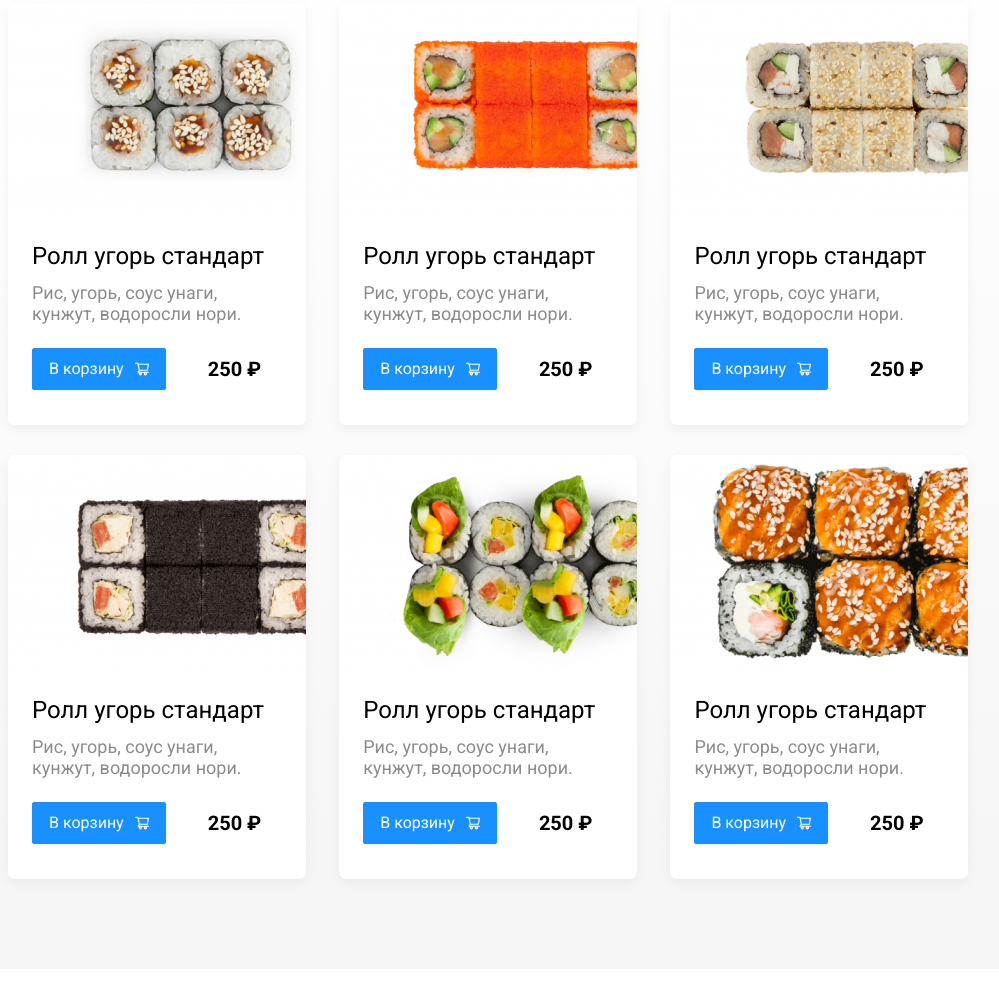
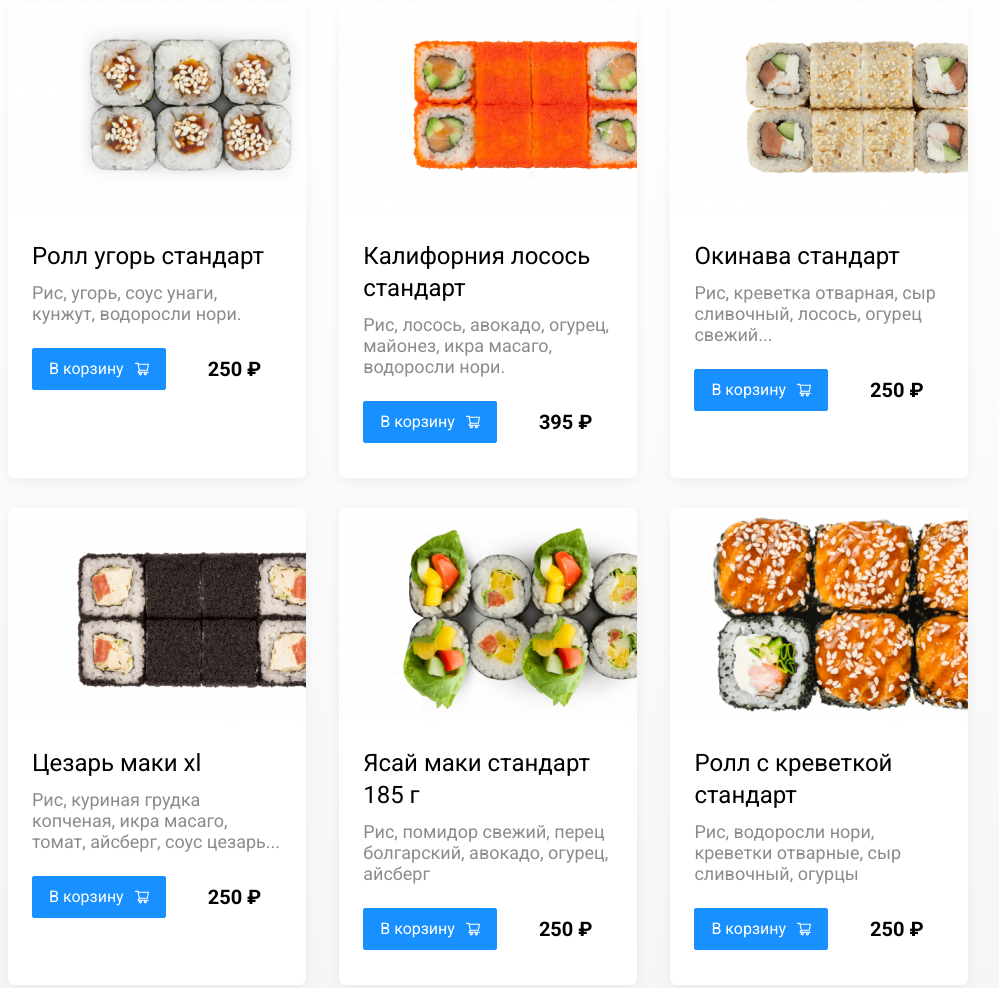
Before and after one commit to dymovcom/delivery-food, a plain HTML site: page restaurant.html in a window 1280 px wide. Shown: the part 215-1203 px from the top of the page, without its empty margins (152-1151 px from the left). Drawn offline with Linux system fonts and the light colour scheme.

Commit message:
Update restaurant.html

```diff
--- a/restaurant.html
+++ b/restaurant.html
@@ -64,18 +64,18 @@
                         <img src="img/product-2.png" alt="роллы" class="card-img">
                         <div class="card-text">
                             <div class="card-heading">
-                                <h3 class="card-title card-title-reg">Ролл угорь стандарт</h3>
+                                <h3 class="card-title card-title-reg">Калифорния лосось стандарт</h3>
                             </div>
                             <!-- /.card-heading -->
                             <div class="card-info">
-                                <div class="ingredients">Рис, угорь, соус унаги, кунжут, водоросли нори.</div>
+                                <div class="ingredients">Рис, лосось, авокадо, огурец, майонез, икра масаго, водоросли нори.</div>
                             </div>
                             <div class="card-buttons">
                                 <button class="button button-primary">
                                     <span class="button-card-text">В корзину</span>
                                     <img src="img/shopping-cart-white.svg" alt="корзина" calss="button-card-img">
                                 </button>
-                                <strong class="card-price-bold">250 ₽</strong>
+                                <strong class="card-price-bold">395 ₽</strong>
                             </div>
                         </div>
                     </div>
@@ -84,11 +84,11 @@
                         <img src="img/product-3.png" alt="роллы" class="card-img">
                         <div class="card-text">
                             <div class="card-heading">
-                                <h3 class="card-title card-title-reg">Ролл угорь стандарт</h3>
+                                <h3 class="card-title card-title-reg">Окинава стандарт</h3>
                             </div>
                             <!-- /.card-heading -->
                             <div class="card-info">
-                                <div class="ingredients">Рис, угорь, соус унаги, кунжут, водоросли нори.</div>
+                                <div class="ingredients"> Рис, креветка отварная, сыр сливочный, лосось, огурец свежий...</div>
                             </div>
                             <div class="card-buttons">
                                 <button class="button button-primary">
@@ -104,11 +104,11 @@
                         <img src="img/product-4.png" alt="роллы" class="card-img">
                         <div class="card-text">
                             <div class="card-heading">
-                                <h3 class="card-title card-title-reg">Ролл угорь стандарт</h3>
+                                <h3 class="card-title card-title-reg">Цезарь маки хl</h3>
                             </div>
                             <!-- /.card-heading -->
                             <div class="card-info">
-                                <div class="ingredients">Рис, угорь, соус унаги, кунжут, водоросли нори.</div>
+                                <div class="ingredients">Рис, куриная грудка копченая, икра масаго, томат, айсберг, соус цезарь...</div>
                             </div>
                             <div class="card-buttons">
                                 <button class="button button-primary">
@@ -124,11 +124,11 @@
                         <img src="img/product-5.png" alt="роллы" class="card-img">
                         <div class="card-text">
                             <div class="card-heading">
-                                <h3 class="card-title card-title-reg">Ролл угорь стандарт</h3>
+                                <h3 class="card-title card-title-reg">Ясай маки стандарт 185 г</h3>
                             </div>
                             <!-- /.card-heading -->
                             <div class="card-info">
-                                <div class="ingredients">Рис, угорь, соус унаги, кунжут, водоросли нори.</div>
+                                <div class="ingredients">Рис, помидор свежий, перец болгарский, авокадо, огурец, айсберг</div>
                             </div>
                             <div class="card-buttons">
                                 <button class="button button-primary">
@@ -144,11 +144,11 @@
                         <img src="img/product-6.png" alt="роллы" class="card-img">
                         <div class="card-text">
                             <div class="card-heading">
-                                <h3 class="card-title card-title-reg">Ролл угорь стандарт</h3>
+                                <h3 class="card-title card-title-reg">Ролл с креветкой стандарт</h3>
                             </div>
                             <!-- /.card-heading -->
                             <div class="card-info">
-                                <div class="ingredients">Рис, угорь, соус унаги, кунжут, водоросли нори.</div>
+                                <div class="ingredients">Рис, водоросли нори, креветки отварные, сыр сливочный, огурцы</div>
                             </div>
                             <div class="card-buttons">
                                 <button class="button button-primary">
```
